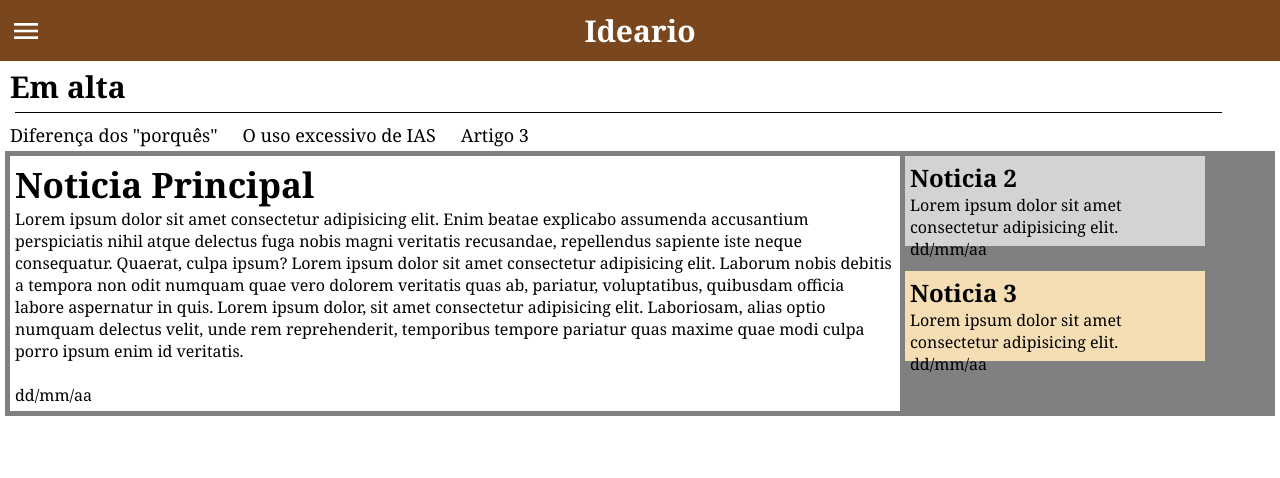
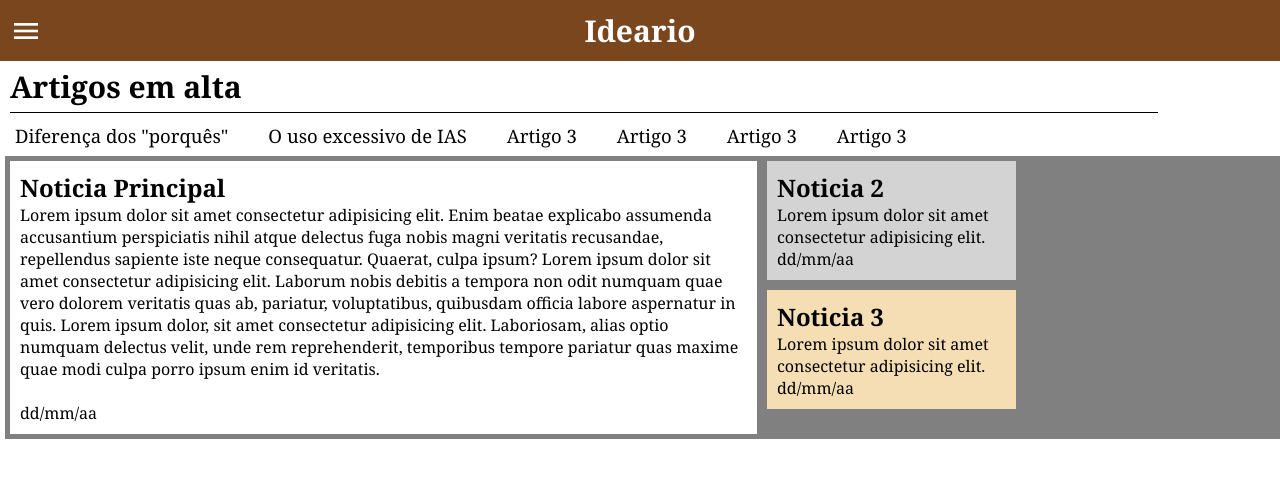
Before and after one commit to Leowhs/ideario-1.3, a plain HTML site: page index.html in a window 1280 px wide. Drawn offline with nearby package versions, Linux system fonts and the light colour scheme.

Commit message:
Add files via upload

```diff
--- a/estilos/media-query.css
+++ b/estilos/media-query.css
@@ -0,0 +1,21 @@
+@media (max-width: 768px) {
+  .noticias-principais {
+    grid-template-columns: 1fr;
+  }
+
+  .lateral {
+    flex-direction: row;
+    flex-wrap: wrap;
+  }
+
+  .lateral .noticia {
+    flex: 1 1 100%;
+  }
+
+  header .material-icons {
+    position: static;
+    transform: none;
+    display: block;
+    margin-bottom: 10px;
+  }
+}
--- a/estilos/style.css
+++ b/estilos/style.css
@@ -29,37 +29,37 @@ header h1 {
 }
 
 .em-alta {
-  margin: 5px;
+  margin: 5px 0px 10px 5px;
   background-color: rgb(255, 255, 255);
   height: 80px;
 }
 
 .em-alta h2 {
   font-size: 30px;
-  margin: 5px;
+  margin: 0px 0px 5px 5px;
 }
 
 hr {
-  width: 95%;
+  width: 90%;
   align-items: center;
   height: 0.6px;
   background-color: #000000;
   border: none;
-  margin-left: 10px;
+  margin-left: 5px;
 }
 
 .lista-em-alta {
   display: flex;
   flex-direction: row;
-  gap: 20px;
+  gap: 30px;
   margin-top: 10px;
 }
 
 .lista-em-alta a {
-  margin-left: 5px;
+  margin-left: 10px;
   text-decoration: none;
   color: black;
-  font-size: 18px;
+  font-size: 18.5px;
 }
 
 .lista-em-alta a:hover {
@@ -71,41 +71,37 @@ hr {
 .noticias-principais {
   background-color: gray;
   display: grid;
-  grid-template-rows: repeat(2, 100px);
-  grid-template-columns: repeat(5, 300px);
-  margin: 5px;
+  grid-template-columns: 3fr 1fr 1fr;
+  grid-template-rows: auto auto;
+  gap: 10px;
+  margin: 5px 0px 5px 5px;
+  padding: 5px;
 }
 
 #noticia-1 {
   background-color: white;
-  grid-area: 1 / 1 / 5 / 4;
-  margin: 5px;
-  padding: 5px;
-}
-
-#noticia-1 h2 {
-  font-size: 35px;
+  grid-column: 1 / 2;
+  grid-row: 1 / 4;
+  padding: 10px;
 }
 
 #noticia-2 {
   background-color: lightgray;
-  grid-area: 1 / 4 / 3 / 4;
-  margin: 5px 0px 0px 0px;
-  padding: 5px;
-  height: 90px;
+  grid-column: 2 / 3;
+  grid-row: 1 / 2;
+  padding: 10px;
 }
 
 #noticia-3 {
   background-color: wheat;
-  grid-area: 2 / 4 / 2 / 5;
-  margin: 20px 0px 0px 0px;
-  padding: 5px;
-  height: 90px;
+  grid-column: 2 / 3;
+  grid-row: 2 / 3;
+  padding: 10px;
 }
 
 #noticia-4 {
   background-color: whitesmoke;
-  grid-area: 2 / 4 / 3 / 5;
-  margin: 20px 0px 0px 0px;
-  padding: 5px;
+  grid-column: 2 / 3;
+  grid-row: 3 / 4;
+  padding: 10px;
 }
--- a/index.html
+++ b/index.html
@@ -20,12 +20,15 @@
     </header>
 
     <section class="em-alta">
-    <h2>Em alta</h2>
+    <h2>Artigos em alta</h2>
     <hr class="linha-em-alta">
 
     <div class="lista-em-alta">
         <a href="#">Diferença dos "porquês"</a>
         <a href="#">O uso excessivo de IAS</a>
+        <a href="#">Artigo 3</a>
+        <a href="#">Artigo 3</a>
+        <a href="#">Artigo 3</a>
         <a href="#">Artigo 3</a>
     </div>
     </section>
@@ -36,7 +39,7 @@
             <h2>Noticia Principal</h2>
             <p>
                 Lorem ipsum dolor sit amet consectetur adipisicing elit. Enim beatae explicabo assumenda accusantium perspiciatis nihil atque delectus fuga nobis magni veritatis recusandae, repellendus sapiente iste neque consequatur. Quaerat, culpa ipsum? Lorem ipsum dolor sit amet consectetur adipisicing elit. Laborum nobis debitis a tempora non odit numquam quae vero dolorem veritatis quas ab, pariatur, voluptatibus, quibusdam officia labore aspernatur in quis. Lorem ipsum dolor, sit amet consectetur adipisicing elit. Laboriosam, alias optio numquam delectus velit, unde rem reprehenderit, temporibus tempore pariatur quas maxime quae modi culpa porro ipsum enim id veritatis. <br> <br>
-                dd/mm/aa
+                <div id="data">dd/mm/aa</div>
             </p>
 
         </div>
```
